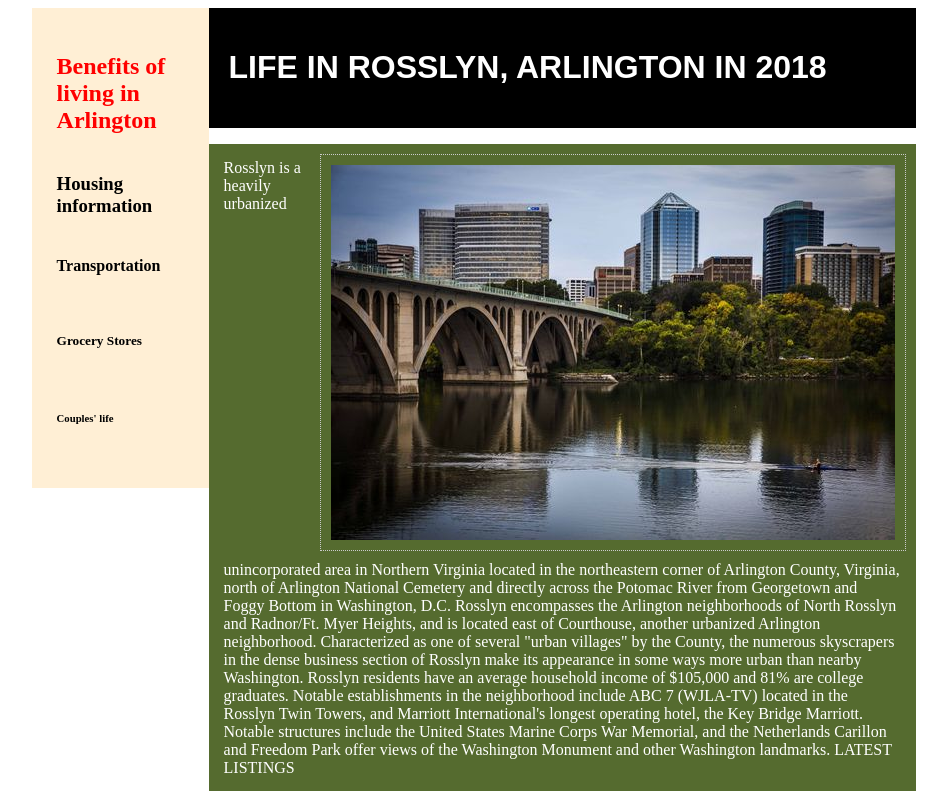
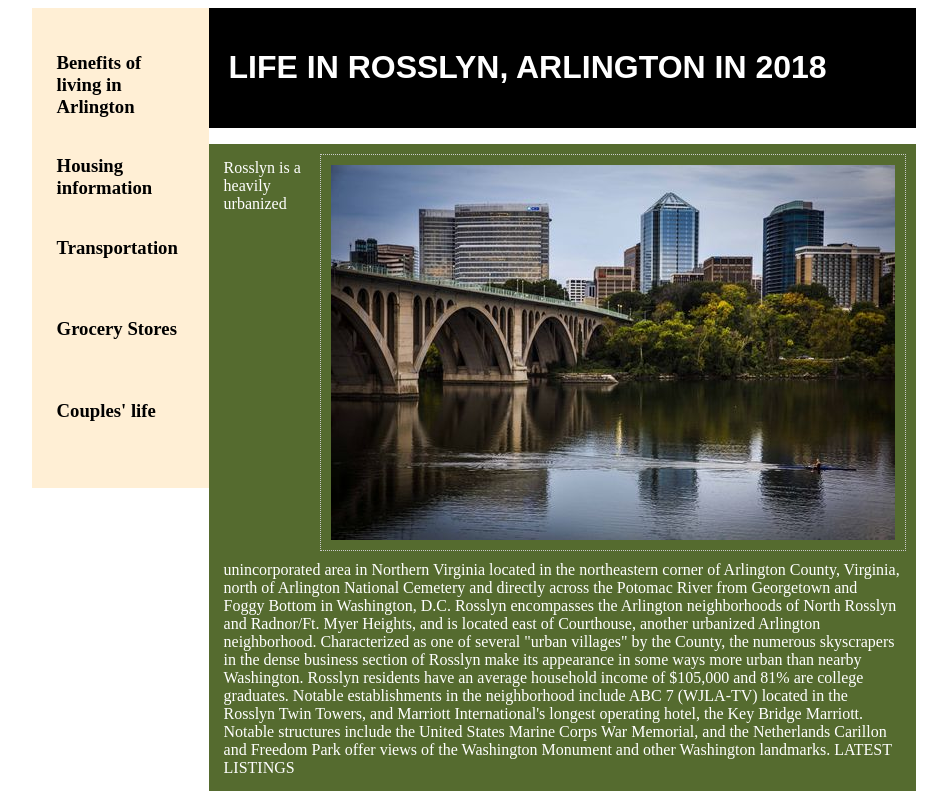
Before and after one commit to lerene/pigeon, a PHP site: page / in a window 1280 px wide. Shown: the top 791 px of the page, without its empty margins (166-1113 px from the left). Run offline with PHP 8.4, Linux system fonts and the light colour scheme; some libraries are stand-ins or nearby versions.

Commit message:
changed menu-items

```diff
--- a/index.php
+++ b/index.php
@@ -13,11 +13,11 @@
 
 				<div class="inside-left">
 
-					<div class="menu-item"><h2>Benefits of living in Arlington</h2></div>
+					<div class="menu-item"><h3>Benefits of living in Arlington</h3></div>
 					<div class="menu-item"><h3>Housing information</h3></div>
-					<div class="menu-item"><h4>Transportation</h4></div>
-					<div class="menu-item"><h5>Grocery Stores</h5></div>
-					<div class="menu-item"><h6>Couples' life</h6></div>
+					<div class="menu-item"><h3>Transportation</h3></div>
+					<div class="menu-item"><h3>Grocery Stores</h3></div>
+					<div class="menu-item"><h3>Couples' life</h3></div>
 				</div>
 
 				<div class="inside-right">
--- a/style.css
+++ b/style.css
@@ -83,15 +83,12 @@ img.city {
 	margin: 10px;
 	padding: 10px;
 
-}img.city.jpg {
+}
+
+img.city.jpg {
 	float: right;
 	border: 1px dotted #ccc;
 	margin: 10px;
 	padding: 10px;
 
-}img.city.jpg {
-	float: right;
-	border: 1px dotted #ccc;
-	margin: 10px;
-	padding: 10px;
 }
```
